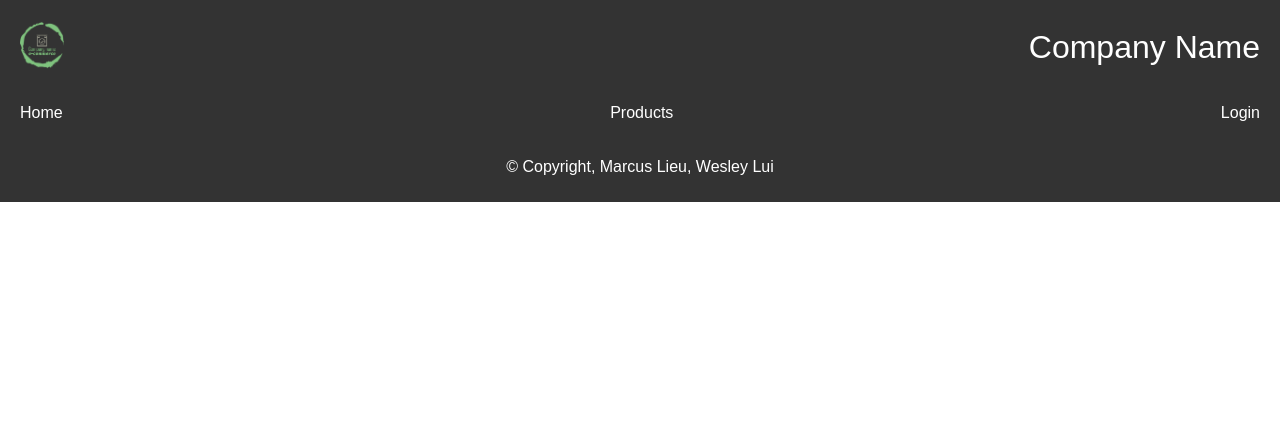
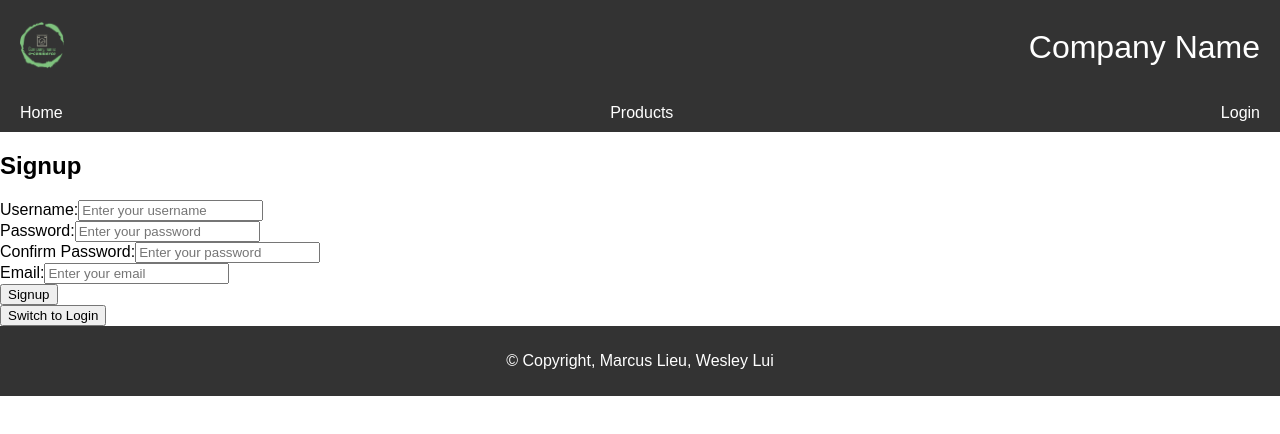
Before and after one commit to wesleylui/My-Ecommerce-App, a React (Create React App) app in the folder my-ecommerce-app/: page /SignupForm in a window 1280 px wide. Shown: the top 434 px of the page. Built offline with nearby package versions, Linux system fonts and the light colour scheme.

Commit message:
enabled switching bw login and signup using button

```diff
--- a/my-ecommerce-app/src/component/LoginForm.js
+++ b/my-ecommerce-app/src/component/LoginForm.js
@@ -1,44 +1,29 @@
-import React, { useState } from "react";
+import React from "react";
+import { useNavigate } from "react-router-dom";
 
-const LoginForm = () => {
-  const [username, setUsername] = useState("");
-  const [password, setPassword] = useState("");
+function LoginForm() {
+  let navigate = useNavigate();
 
-  const handleUsernameChange = (e) => {
-    setUsername(e.target.value);
-  };
-
-  const handlePasswordChange = (e) => {
-    setPassword(e.target.value);
-  };
-
-  const handleSubmit = (e) => {
-    e.preventDefault();
-  };
+  const handleSwitch = () => {
+    navigate("/SignupForm");
+  }
 
   return (
-    <form onSubmit={handleSubmit}>
+    <form>
       <h2>Login</h2>
-      <label>
-        Username:
-        <input type="text" value={username} onChange={handleUsernameChange} required/>
-      </label>
+      <label>Username:</label>
+      <input type="text" placeholder="Enter your username" required/>
       <br />
-      <label>
-        Password:
-        <input
-          type="password"
-          value={password}
-          onChange={handlePasswordChange}
-          required
-        />
-      </label>
+
+      <label>Password:</label>
+      <input type="password" placeholder="Enter your password" required></input>
       <br />
-      <button type="submit">Login</button>
+
+      <button type="button">Login</button>
       <br />
-      <button type="button">Switch to Signup</button>
+      <button type="button" onClick={handleSwitch}>Switch to Signup</button>
     </form>
   );
-};
+}
 
 export default LoginForm;
--- a/my-ecommerce-app/src/component/SignupForm.js
+++ b/my-ecommerce-app/src/component/SignupForm.js
@@ -1,12 +1,39 @@
 import React from "react";
+import { useNavigate } from "react-router-dom";
 import Header from "./header";
 import Footer from "./footer";
 
 function SignupForm() {
-  // Your code here
+  let navigate = useNavigate();
+
+  const handleSwitch = () => {
+    navigate("/LoginPage");
+  }
   return (
     <div>
       <Header />
+      <form>
+        <h2>Signup</h2>
+        <label>Username:</label>
+        <input type="text" placeholder="Enter your username" required/>
+        <br />
+
+        <label>Password:</label>
+        <input type="password" placeholder="Enter your password" required></input>
+        <br />
+
+        <label>Confirm Password:</label>
+        <input type="password" placeholder="Enter your password" required></input>
+
+        <br />
+        <label>Email:</label>
+        <input type="email" placeholder="Enter your email" required></input>
+
+        <br />
+        <button type="button">Signup</button>
+        <br />
+        <button type="button" onClick={handleSwitch}>Switch to Login</button>
+      </form>
       <Footer />
     </div>
   );
```
